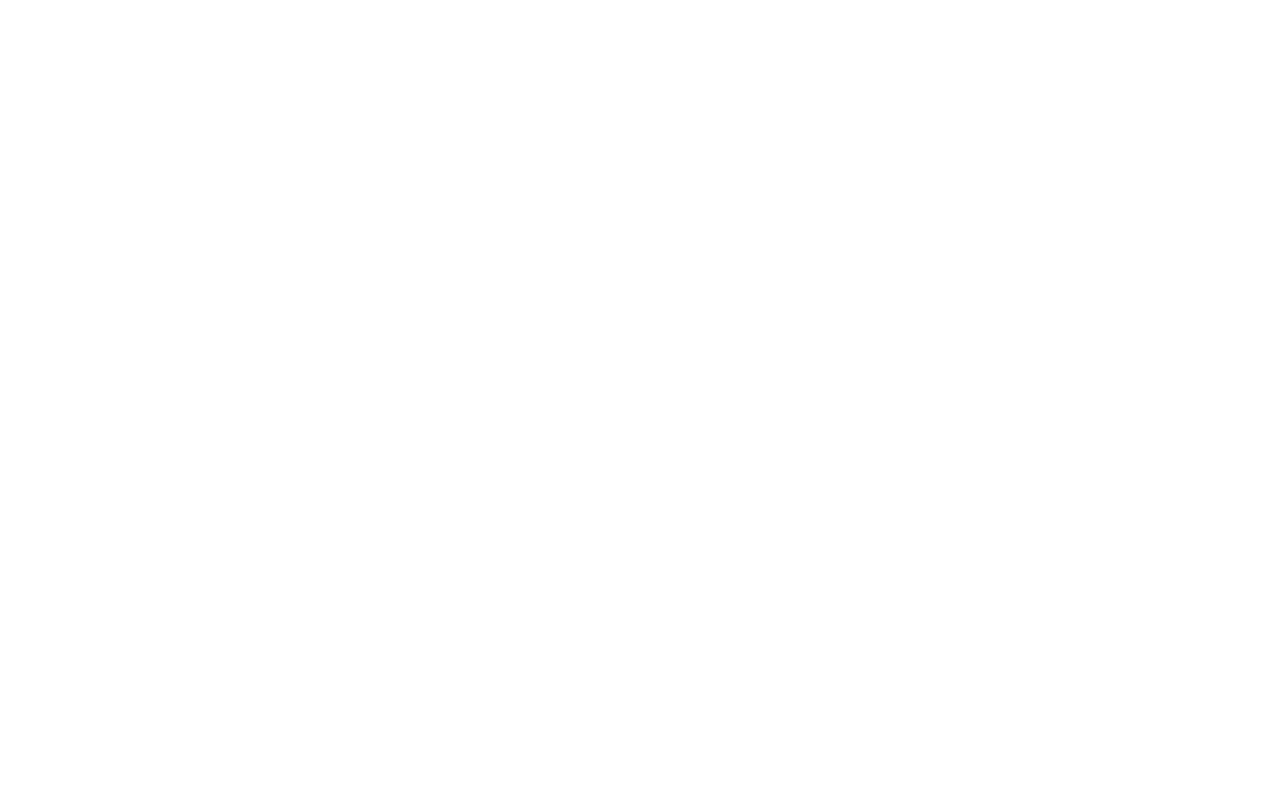
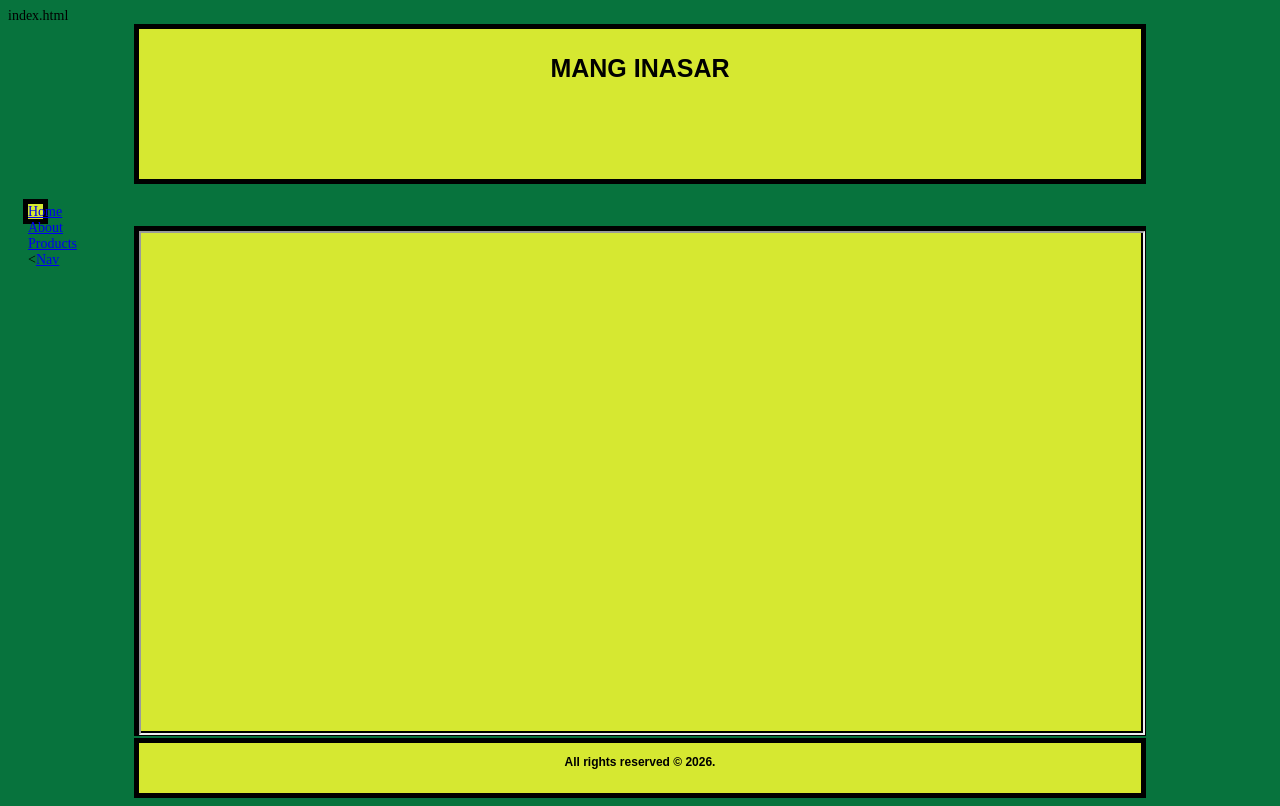
Before and after one commit to JohnPaulGit/IT21-EVENT-DRIVEN, a plain HTML site: page activity4/activity4.html in a window 1280 px wide. Drawn offline with Linux system fonts and the light colour scheme.

Commit message:
Add files via upload

```diff
--- a/activity4/activity4.html
+++ b/activity4/activity4.html
@@ -1,11 +1,27 @@
-<!DOCTYPE html>
-<html lang="en">
-<head>
-    <meta charset="UTF-8">
-    <meta name="viewport" content="width=device-width, initial-scale=1.0">
-    <title>Document</title>
-</head>
-<body>
+index.html <!DOCTYPE html>
+<html>
+    <head>
+        <link rel="stylesheet" href="style.css"> <!--external stylesheet-->
+    </head>
+    <body>
+        <!--Division 1-->
+        <div class="header">
+            <p>MANG INASAR</p>
+        </div>
 
-</body>
+        <div id="nav">
+                <a href="home.html" target="main">Home</a>
+                <a href="about.html" target="main">About</a>
+                <a href="products.html" target="main">Products</a>
+                <<a href="Nav.html" target ="main">Nav</a>
+        </div>
+
+        <div class="main">
+            <iframe width="100%" height="100%" name="main"></iframe>
+        </div>
+
+        <div class="footer">
+            <p>All rights reserved &copy; 2026.</p>
+        </div>
+    </body>
 </html>
--- a/activity4/style.css
+++ b/activity4/style.css
@@ -0,0 +1,57 @@
+body {
+    background-color: #07733d;
+    font-size: 14px;
+}
+
+.header{
+    background-color: #d6e831;
+    border: 5px solid #000000;
+    width: auto;
+    height: 150px;
+    margin-left: 10%;
+    margin-right: 10%;
+}
+
+.header p{
+    font-size: 25px;
+    font-family: Arial, Helvetica, sans-serif;
+    text-align: center;
+    font-weight: bolder;
+}
+
+#nav{
+  background-color:#d6e831;
+  border: 5px solid black;
+  height: 15px;
+  width: 15px;
+  margin-top: 15px;
+  margin-left: 15px;
+  margin-right: 15px;
+}
+
+.main{
+    background-color: #d6e831;
+    border: 5px solid #000000;
+    width: auto;
+    height: 500px;
+    margin-top: 2px;
+    margin-left: 10%;
+    margin-right: 10%;
+}
+
+.footer{
+    background-color: #d6e831;
+    border: 5px solid #000000;
+    width: auto;
+    height: 50px;
+    margin-top: 2px;
+    margin-left: 10%;
+    margin-right: 10%;
+}
+
+.footer p{
+    font-size: 12px;
+    font-family: Arial, Helvetica, sans-serif;
+    text-align: center;
+    font-weight: bolder;
+}
```
